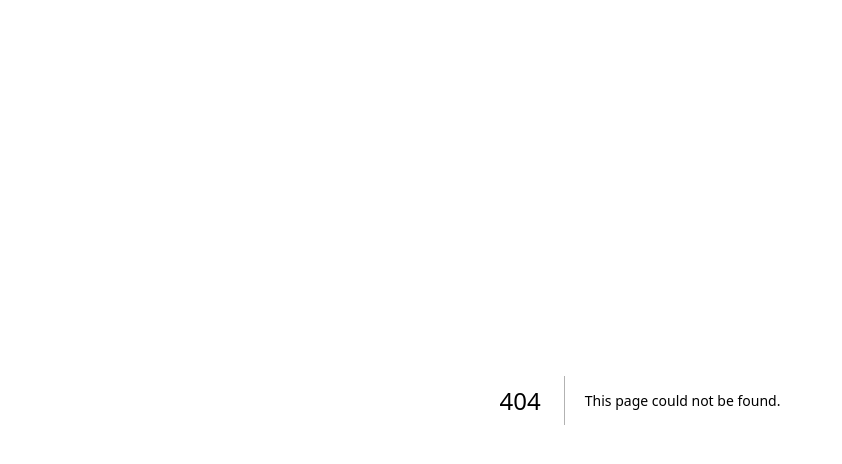
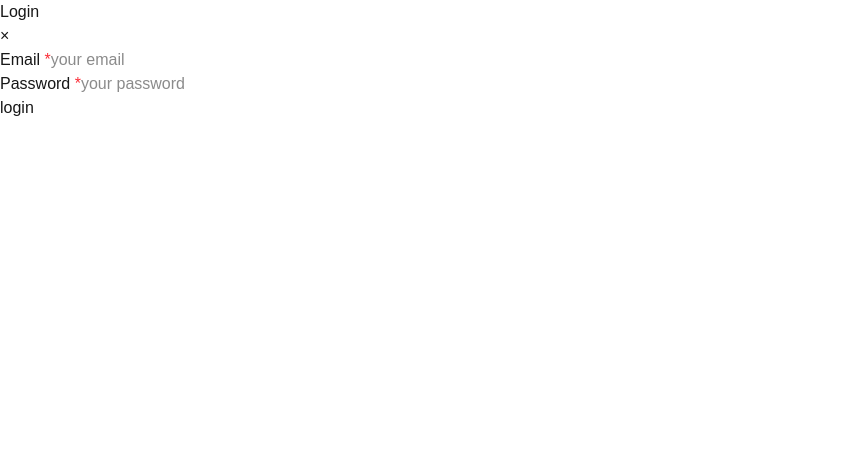
Before and after one commit to AHLALLAY/SplinShop, a Next.js app in the folder frontend/: page /login in a window 1280 px wide. Before the commit this address had no page. Shown: the top 464 px of the page, without its empty margins (0-842 px from the left). Built offline with nearby package versions, Linux system fonts and the light colour scheme.

Commit message:
feat: Ajouter la structure de la forme login

```diff
--- /dev/null
+++ b/frontend/src/app/(auth)/login/page.tsx
@@ -0,0 +1,42 @@
+'use client'
+import Button from "@/components/ui/button";
+import Input from "@/components/ui/input";
+import { useState } from "react";
+
+export default function Login(){
+    const [email, setEmail] = useState('');
+    const [password, setPassword] = useState('');
+    const [loading, setLoading] = useState(false);
+
+    return (
+        <form action="">
+            <div>
+                <h2>Login</h2>
+                <Button>&times;</Button>
+            </div>
+            <div>
+                <Input
+                    label="Email"
+                    placeholder="your email"
+                    value={email}
+                    onChange={(e)=>setEmail(e.target.value)}
+                    required={true}
+                    disabled={loading}
+                />
+                <Input
+                    label="Password"
+                    placeholder="your password"
+                    value={password}
+                    onChange={(e)=>setPassword(e.target.value)}
+                    required={true}
+                    disabled={loading}
+                />
+            </div>
+            <div>
+                <Button>
+                    {loading ? "in progress ...": "login"}
+                </Button>
+            </div>
+        </form>
+    );
+}
```
